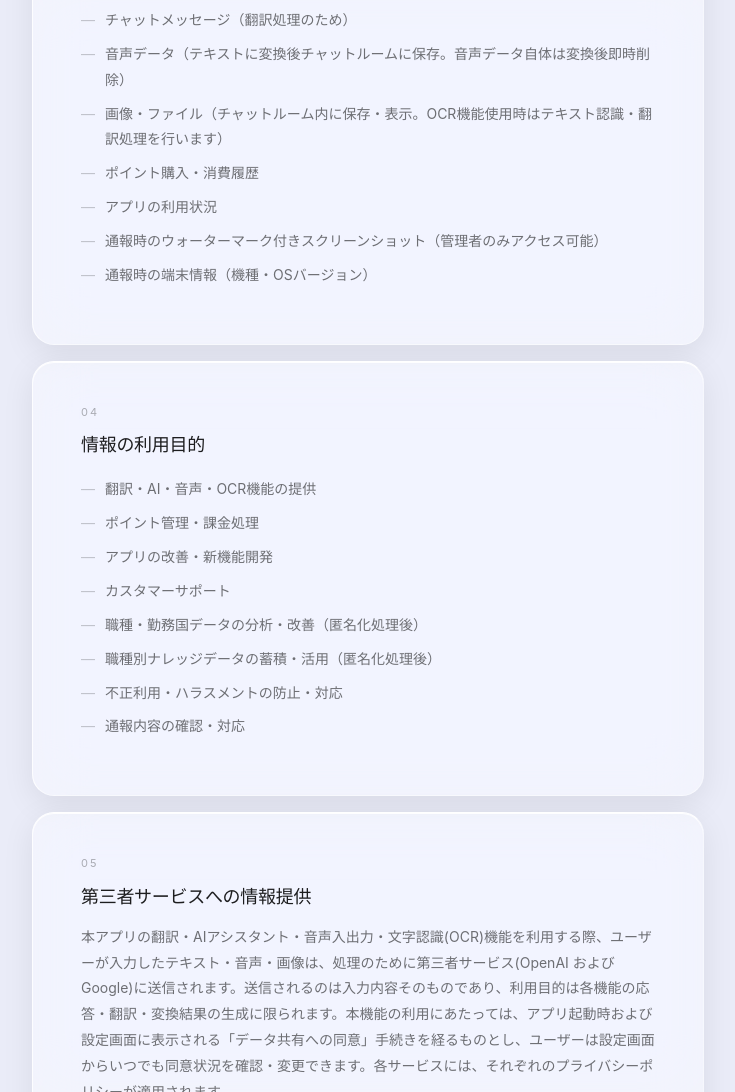
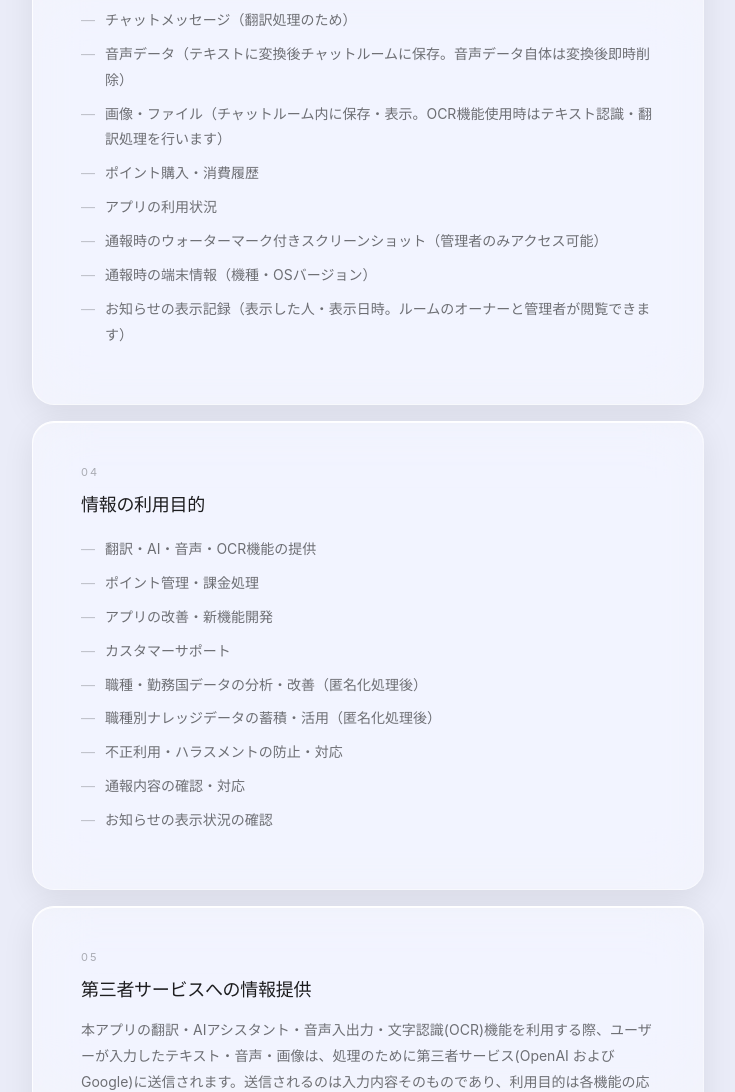
Before and after one commit to taaboo/transworks-web, a plain HTML site: page privacy.html in a window 1280 px wide. Shown: the part 1139-2231 px from the top of the page, without its empty margins (272-1007 px from the left). Drawn offline with Linux system fonts and the light colour scheme.

Commit message:
Update privacy.html

```diff
--- a/privacy.html
+++ b/privacy.html
@@ -174,6 +174,7 @@
       <li id="c9">アプリの利用状況</li>
       <li id="c10">通報時のウォーターマーク付きスクリーンショット（管理者のみアクセス可能）</li>
       <li id="c11">通報時の端末情報（機種・OSバージョン）</li>
+      <li id="c12">お知らせの表示記録（表示した人・表示日時。ルームのオーナーと管理者が閲覧できます）</li>
     </ul>
   </div>
 
@@ -190,6 +191,7 @@
       <li id="u6">職種別ナレッジデータの蓄積・活用（匿名化処理後）</li>
       <li id="u7">不正利用・ハラスメントの防止・対応</li>
       <li id="u8">通報内容の確認・対応</li>
+      <li id="u9">お知らせの表示状況の確認</li>
     </ul>
   </div>
 
@@ -369,10 +371,12 @@ const ja = {
   'c8': 'ポイント購入・消費履歴', 'c9': 'アプリの利用状況',
   'c10': '通報時のウォーターマーク付きスクリーンショット（管理者のみアクセス可能）',
   'c11': '通報時の端末情報（機種・OSバージョン）',
+  'c12': 'お知らせの表示記録（表示した人・表示日時。ルームのオーナーと管理者が閲覧できます）',
   'h4': '情報の利用目的',
   'u1': '翻訳・AI・音声・OCR機能の提供', 'u2': 'ポイント管理・課金処理', 'u3': 'アプリの改善・新機能開発',
   'u4': 'カスタマーサポート', 'u5': '職種・勤務国データの分析・改善（匿名化処理後）',
   'u6': '職種別ナレッジデータの蓄積・活用（匿名化処理後）', 'u7': '不正利用・ハラスメントの防止・対応', 'u8': '通報内容の確認・対応',
+  'u9': 'お知らせの表示状況の確認',
   'h5': '第三者サービスへの情報提供',
   'p5': '本アプリの翻訳・AIアシスタント・音声入出力・文字認識(OCR)機能を利用する際、ユーザーが入力したテキスト・音声・画像は、処理のために第三者サービス(OpenAI および Google)に送信されます。送信されるのは入力内容そのものであり、利用目的は各機能の応答・翻訳・変換結果の生成に限られます。本機能の利用にあたっては、アプリ起動時および設定画面に表示される「データ共有への同意」手続きを経るものとし、ユーザーは設定画面からいつでも同意状況を確認・変更できます。各サービスには、それぞれのプライバシーポリシーが適用されます。',
   't1': 'Google Firebase（データ保存・認証・通知）', 't2': 'Google Firebase Storage（画像・ファイル・スクリーンショットの保存）',
@@ -440,12 +444,14 @@ const en = {
   'c8': 'Point purchase and consumption history', 'c9': 'App usage data',
   'c10': 'Watermarked screenshots at time of report (accessible only by operator)',
   'c11': 'Device information at time of report (model and OS version)',
+  'c12': 'Announcement display records (who it was displayed to, and when. Visible to the room owner and admins)',
   'h4': 'Purpose of Use',
   'u1': 'Providing translation, AI, voice, and OCR features', 'u2': 'Point management and payment processing',
   'u3': 'App improvement and new feature development', 'u4': 'Customer support',
   'u5': 'Analysis and improvement of job category and country data (after anonymization)',
   'u6': 'Accumulation and utilization of job-specific knowledge data (after anonymization)',
   'u7': 'Prevention of unauthorized use and harassment', 'u8': 'Review and response to reports',
+  'u9': 'Checking whether announcements have been displayed',
   'h5': 'Third-Party Services',
   'p5': "When you use the App's translation, AI assistant, voice input/output, and text-recognition (OCR) features, the text, audio, and images you input are sent to third-party services (OpenAI and Google) for processing. The data sent is the input content itself, and it is used solely to generate the response, translation, or conversion result for the relevant feature. Use of these features is subject to a 'Data Sharing Consent' step shown at app launch and in the Settings screen; you can review and change your consent status at any time from Settings. Each service's own privacy policy also applies.",
   't1': 'Google Firebase (data storage, authentication, notifications)',
```
